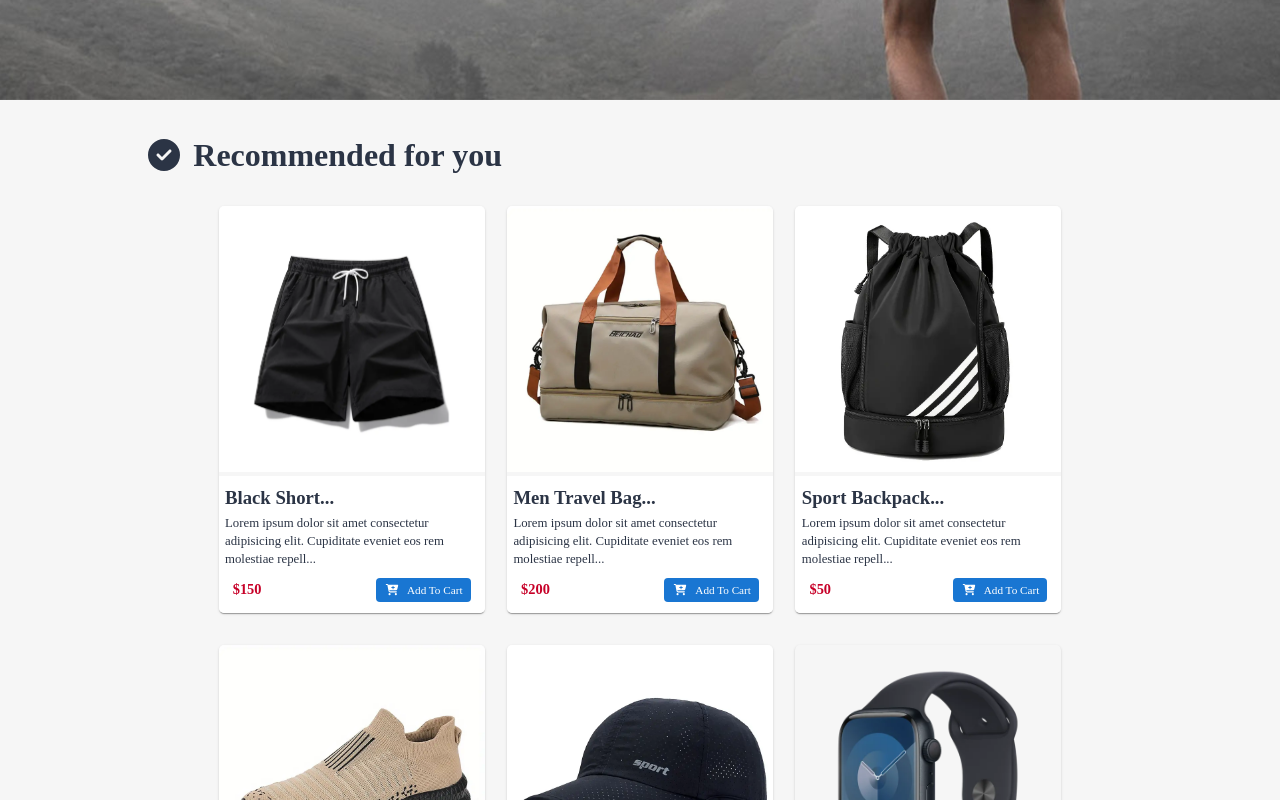
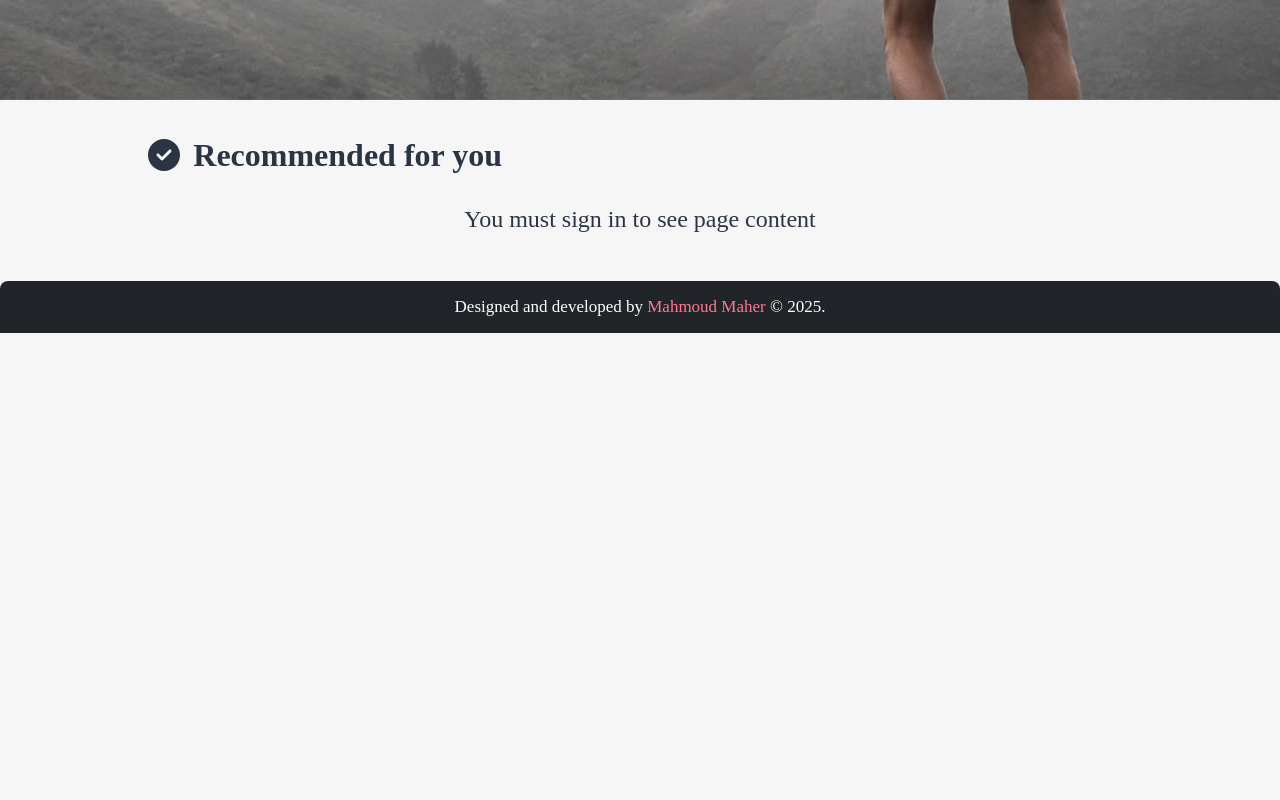
Before and after one commit to mahmoudmaherofficial/ecommerce-with-next, a Next.js app: page / in a window 1280 px wide. Shown: the part 700-1500 px from the top of the page. After the commit the page ends 1033 px from the top, so only its background shows below. Built offline with nearby package versions, Linux system fonts and the light colour scheme; no server answers.

Commit message:
lesson-17

```diff
--- a/src/app/(pages)/(home)/page.jsx
+++ b/src/app/(pages)/(home)/page.jsx
@@ -1,3 +1,4 @@
+"use client";
 import { Suspense } from "react";
 import Footer from "../../../components/footer/footer.jsx";
 import Header from "../../../components/header/header.jsx";
@@ -6,8 +7,13 @@ import Products from "./products.jsx";
 import Loading from "./loading.jsx";
 import { FontAwesomeIcon } from "@fortawesome/react-fontawesome";
 import { faCircleCheck } from "@fortawesome/free-solid-svg-icons";
+import { useSession } from "next-auth/react";
 
 export default function Home() {
+  const { data: session, status } = useSession();
+  if (status === "loading") {
+    return <Loading />;
+  }
   return (
     <>
       <div className="top-img">
@@ -28,9 +34,15 @@ export default function Home() {
           <FontAwesomeIcon icon={faCircleCheck} style={{ width: "2rem", marginRight: ".8rem" }} />
           Recommended for you
         </h1>
-        <Suspense fallback={<Loading />}>
-          <Products />
-        </Suspense>
+        {status === "authenticated" ? (
+          <Suspense fallback={<Loading />}>
+            <Products />
+          </Suspense>
+        ) : (
+          <p style={{ display: "flex", justifyContent: "center", fontSize: "1.5rem" }}>
+            You must sign in to see page content
+          </p>
+        )}
       </main>
 
       <Footer />
```
Also changed, not shown: src/app/(pages)/(home)/products.jsx (+0 -27 lines).
